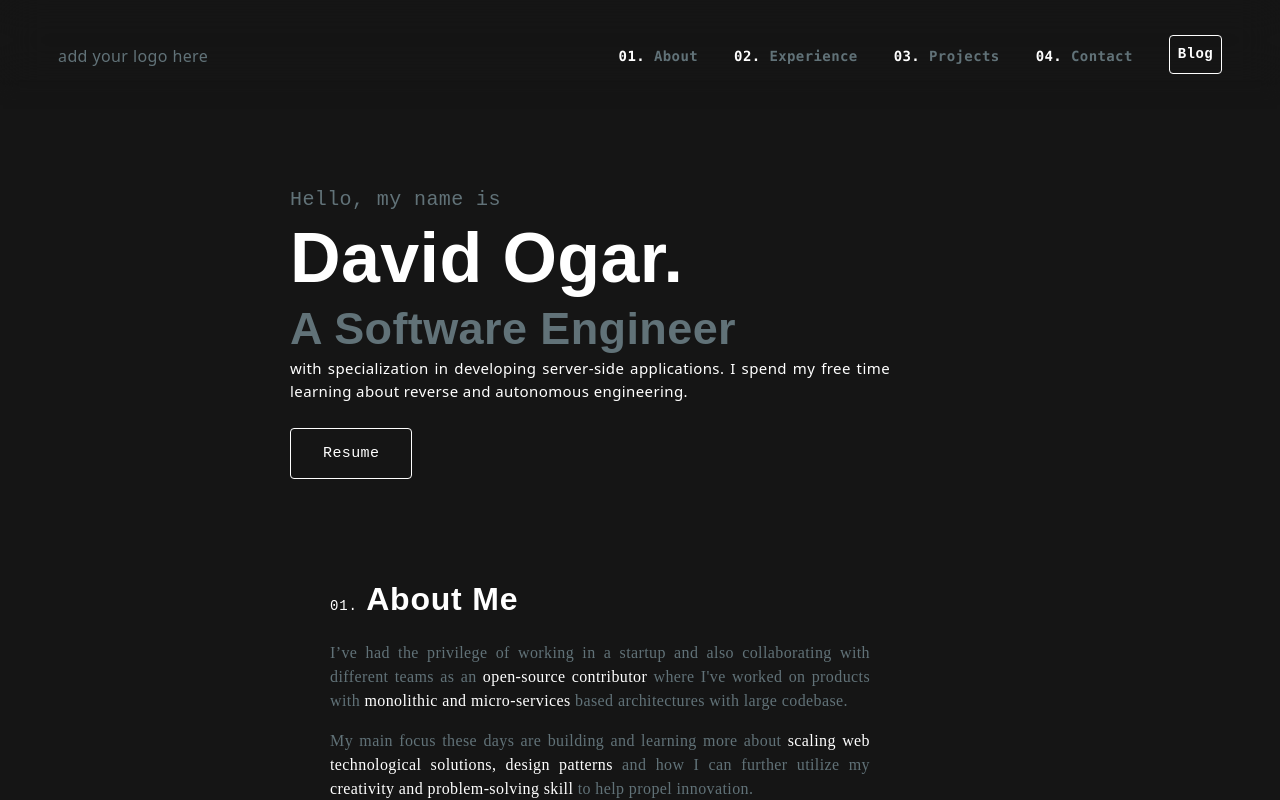
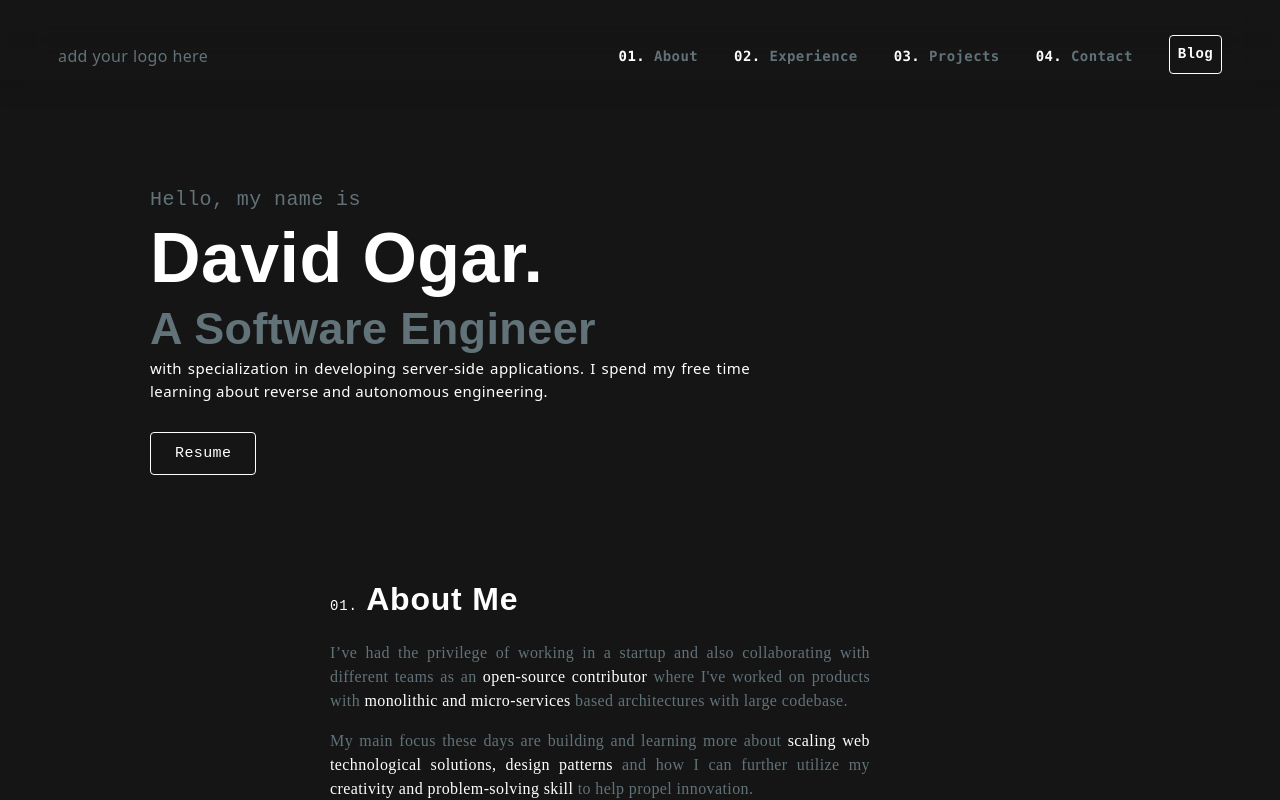
Before and after one commit to The-True-Hooha/portfolio-v1, a Next.js app: page / in a window 1280 px wide. Shown: the top 800 px of the page. Built offline with nearby package versions, Linux system fonts and the light colour scheme.

Commit message:
refactor: fix styling

```diff
--- a/components/Hero.js
+++ b/components/Hero.js
@@ -3,7 +3,7 @@ import Link from "next/link";
 
 const HeroSection = () => {
   return (
-    <div id="home" className="py-[180px] px-[60px] text-left sm:px-[60px] lg:px-[290px] flex-auto sm:flex-auto lg:flex-auto">
+    <div id="home" className="py-[180px] px-[60px] text-left sm:px-[60px] lg:px-[150px]">
       <div className="text-justify">
         <h1 className="font-SFMono text-[16px] sm:text-[20px]">
           Hello, my name is
@@ -23,7 +23,7 @@ const HeroSection = () => {
         <Link href="/">
           <a
             target="_blank"
-            className="border hover:bg-[#9db03c] px-8 py-4 text-[15px] border-white rounded"
+            className="border hover:bg-[#1b1b1d] px-6 py-3 text-[15px] border-white rounded"
           >
             Resume
           </a>
```
